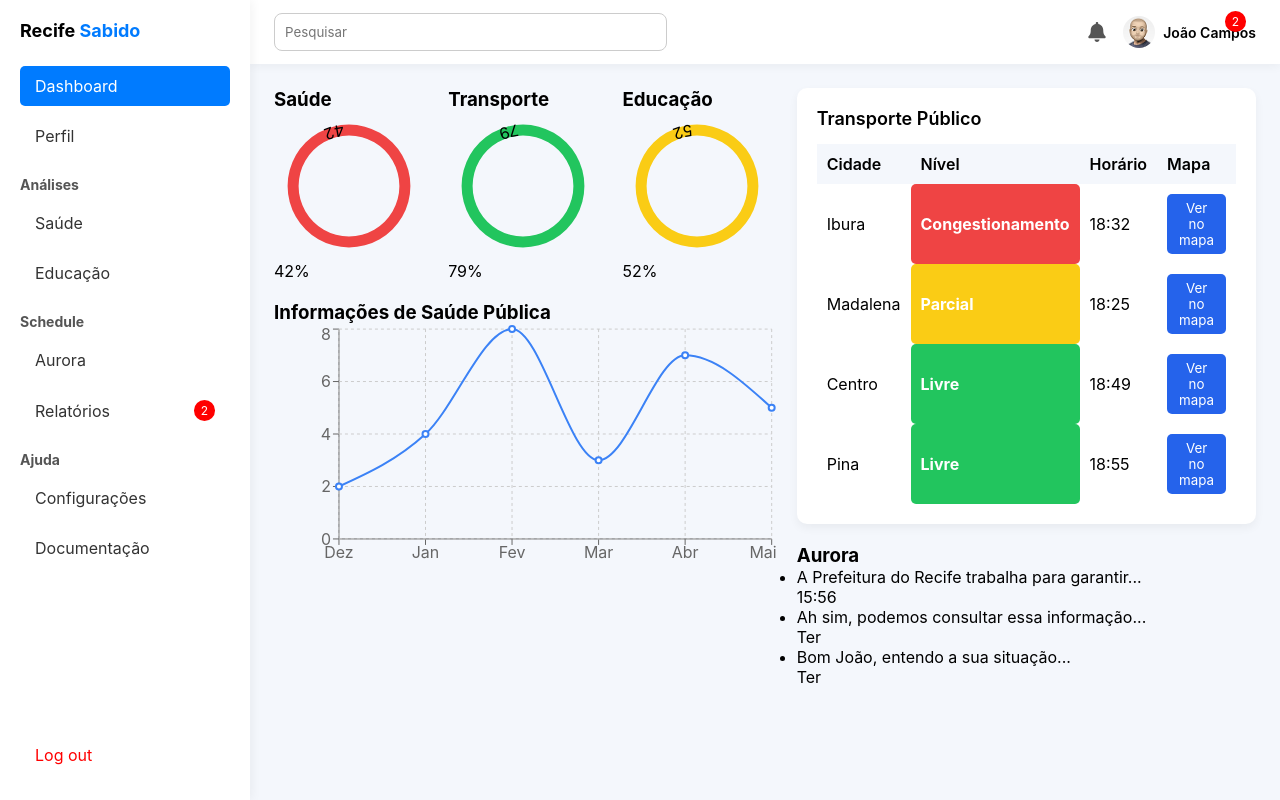
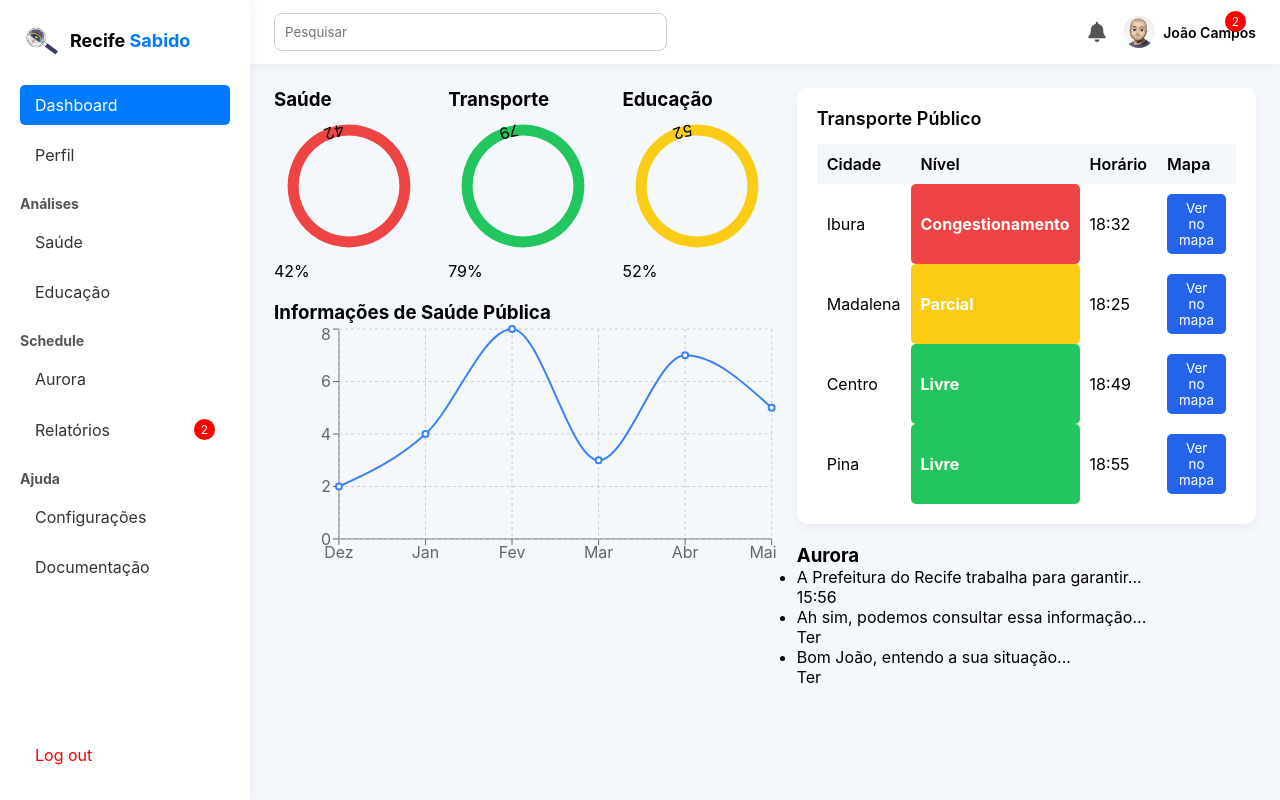
Before and after one commit to Vitorgb7/recife-sabido-front, a Next.js app: page / in a window 1280 px wide. Built offline with nearby package versions, Linux system fonts and the light colour scheme.

Commit message:
chore: inserindo logo na sidebar

```diff
--- a/src/app/components/Sidebar.tsx
+++ b/src/app/components/Sidebar.tsx
@@ -4,9 +4,12 @@ import "../styles/sidebar.css";
 export default function Sidebar() {
   return (
     <div className="sidebar">
-      <h2 className="sidebar-title">
-        Recife <span className="sidebar-highlight">Sabido</span>
-      </h2>
+      <div className="sidebar-header">
+        <img src="/logo-sabido.jpeg" alt="logo" className="sidebar-logo" />
+        <h2 className="sidebar-title">
+          Recife <span className="sidebar-highlight">Sabido</span>
+        </h2>
+      </div>
       <nav className="sidebar-nav">
         <Link href="/" className="sidebar-link active">
           Dashboard
--- a/src/app/styles/sidebar.css
+++ b/src/app/styles/sidebar.css
@@ -8,10 +8,21 @@
   justify-content: space-between;
 }
 
+.sidebar-header {
+  display: flex;
+  align-items: center;
+  margin-bottom: 20px;
+}
+
+.sidebar-logo {
+  width: 40px; /* Ajuste o tamanho da logo conforme necessário */
+  height: auto;
+  margin-right: 10px; /* Espaço entre logo e título */
+}
+
 .sidebar-title {
   font-size: 18px;
   font-weight: bold;
-  margin-bottom: 20px;
 }
 
 .sidebar-highlight {
```
